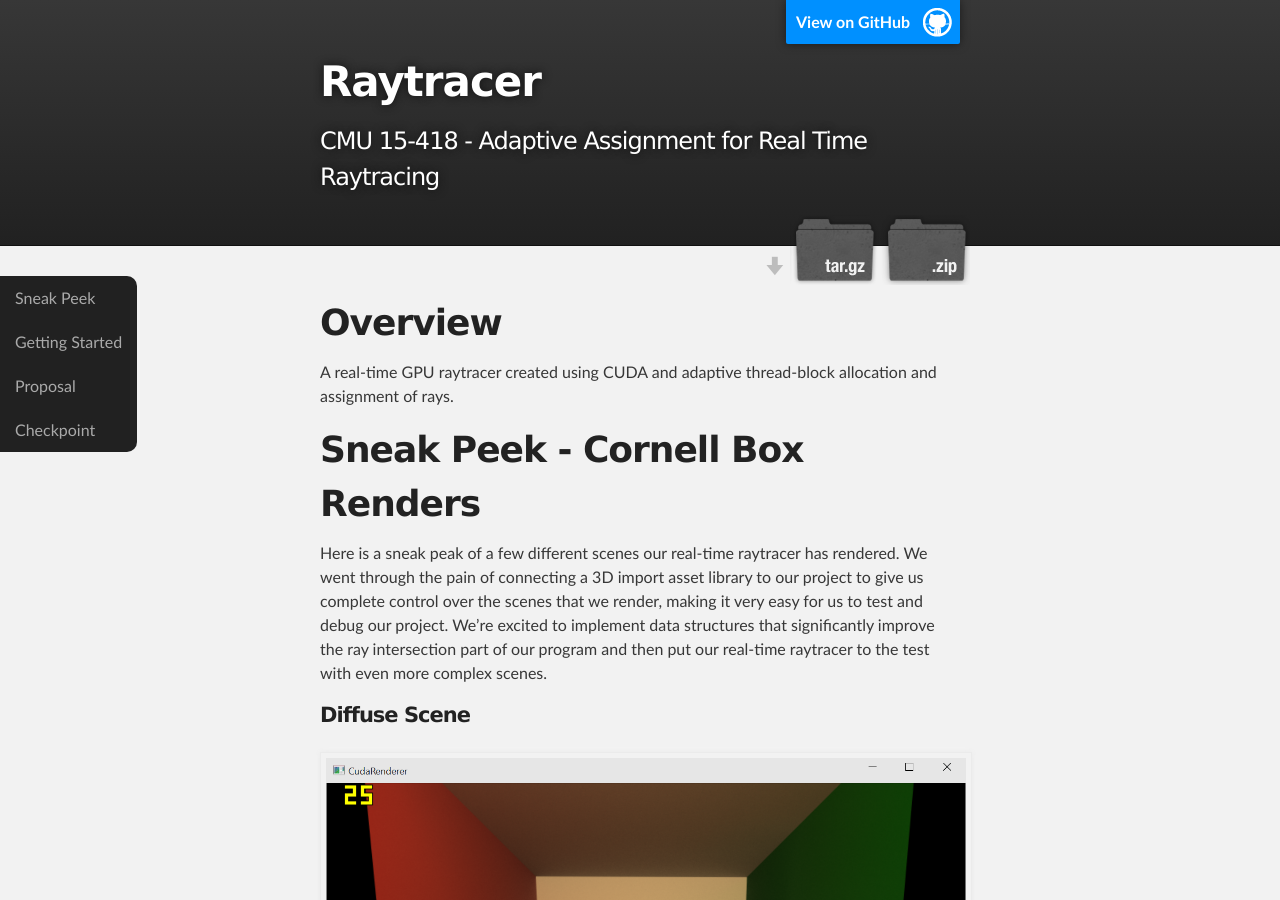
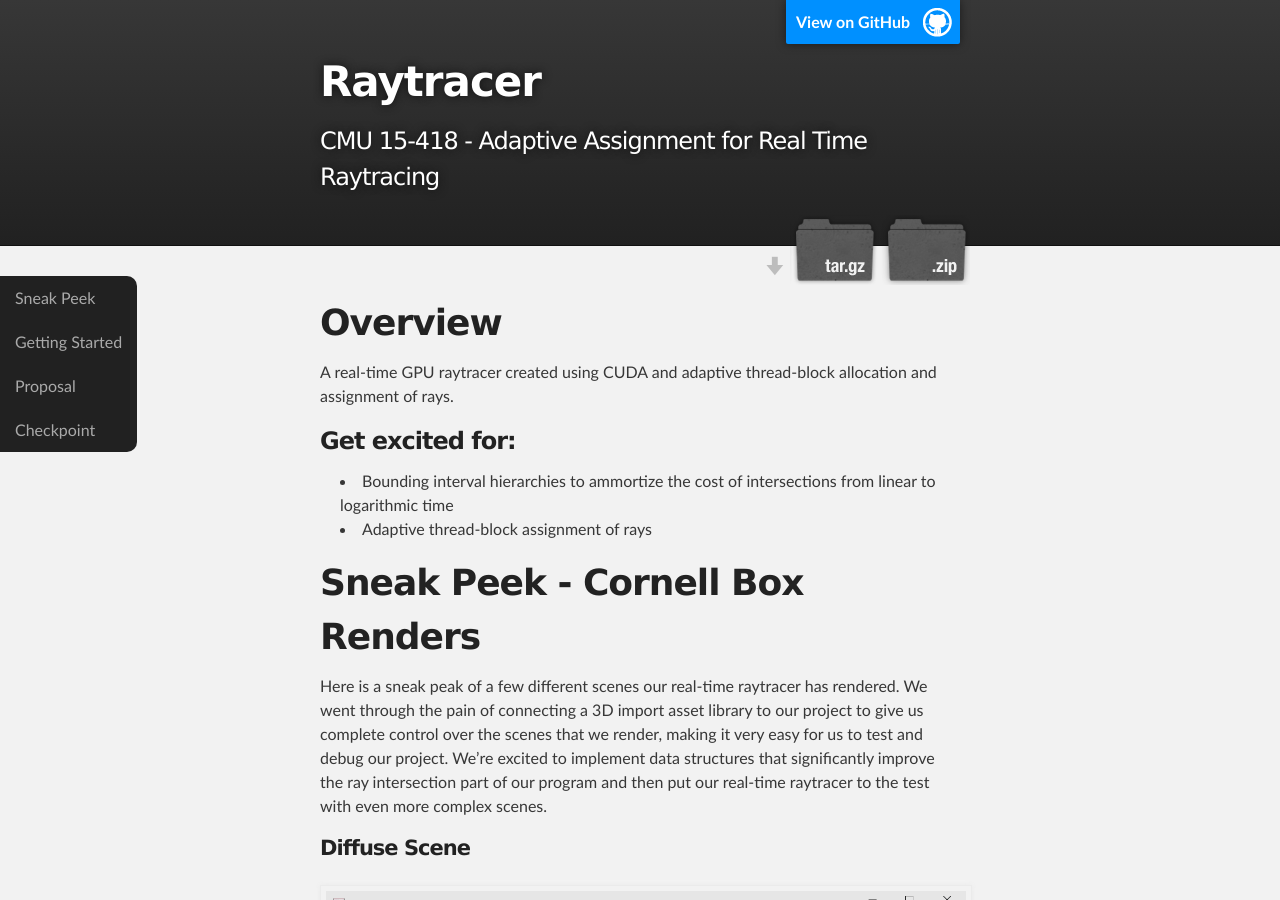
Before and after one commit to jslone/CudaRaytracer, a Jekyll site: the page built from index.md, in a window 1280 px wide and 900 px high. Built offline with Jekyll 4.4.1, drawn with Linux system fonts in a browser that asks for light colours.

Commit message:
Updated header

```diff
--- a/index.md
+++ b/index.md
@@ -5,6 +5,10 @@ title: Sneak Peak
 
 # Overview
 A real-time GPU raytracer created using CUDA and adaptive thread-block allocation and assignment of rays.
+
+### Get excited for:
+* Bounding interval hierarchies to ammortize the cost of intersections from linear to logarithmic time
+* Adaptive thread-block assignment of rays
 
 # Sneak Peek - Cornell Box Renders
 
```
